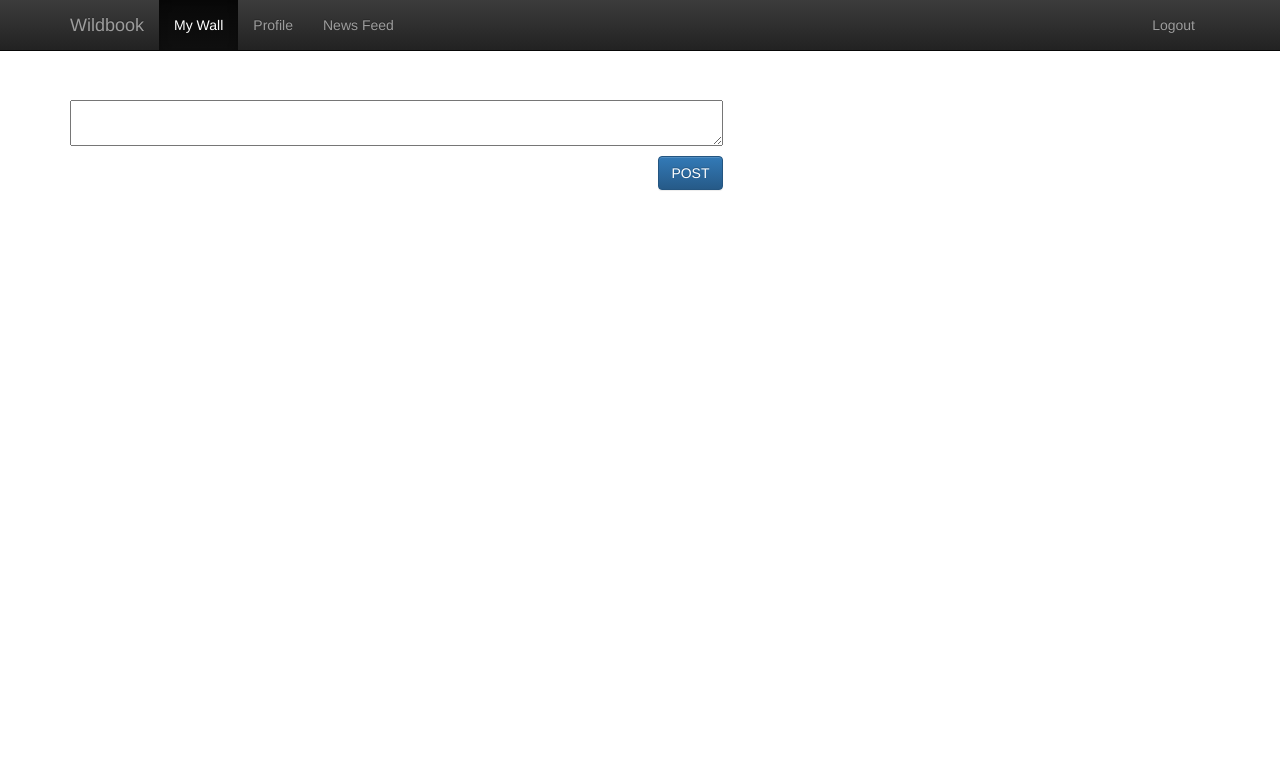
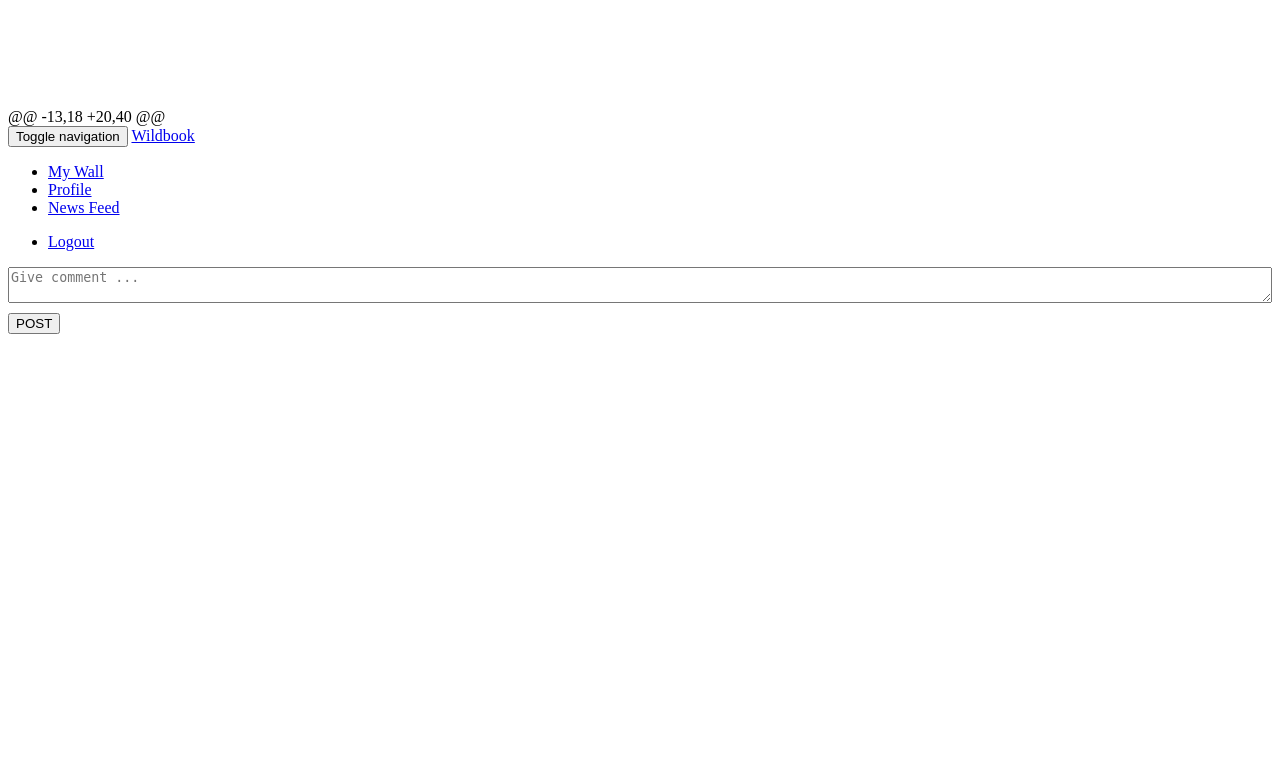
Before and after one commit to mc4785/dbprj, a PHP site: page /wall.php in a window 1280 px wide. Shown: the top 783 px of the page. Run offline with PHP 8.4, Linux system fonts and the light colour scheme; the visitor is signed in with stand-in values (Sample User, id 1); some libraries are stand-ins or nearby versions.

```diff
--- a/wall.php
+++ b/wall.php
@@ -8,15 +8,7 @@
 <html>
 <head>
 <meta http-equiv="Content-Type" content="text/html; charset=UTF-8" />
-    <meta http-equiv="X-UA-Compatible" content="IE=edge">
-    <meta name="viewport" content="width=device-width, initial-scale=1">
-    <meta name="description" content="">
-    <meta name="author" content="">
-    <link rel="shortcut icon" href="../../assets/ico/favicon.ico">
-
-    <!-- Bootstrap core CSS -->
-    <link href="http://netdna.bootstrapcdn.com/bootstrap/3.0.3/css/bootstrap.min.css" rel="stylesheet">
-    <link href="http://netdna.bootstrapcdn.com/bootstrap/3.0.3/css/bootstrap-theme.min.css" rel="stylesheet">
+@@ -13,18 +20,40 @@
 <script type="text/javascript" src="http://code.jquery.com/jquery.min.js"></script>
 <script src="http://netdna.bootstrapcdn.com/bootstrap/3.0.3/js/bootstrap.min.js"></script>
 
@@ -33,10 +25,12 @@
 </head>
 
 <body>
+
 <?php
     include("header.inc.php");
     ?>
 <div class="container">
+
 <div class="row">
 <div class="col-md-7">
 <section>
@@ -55,5 +49,7 @@
 </div>
 </div>
 </div>
+
+
 </body>
 </html>
```
Lines whose indentation alone changed are shown as unchanged.
